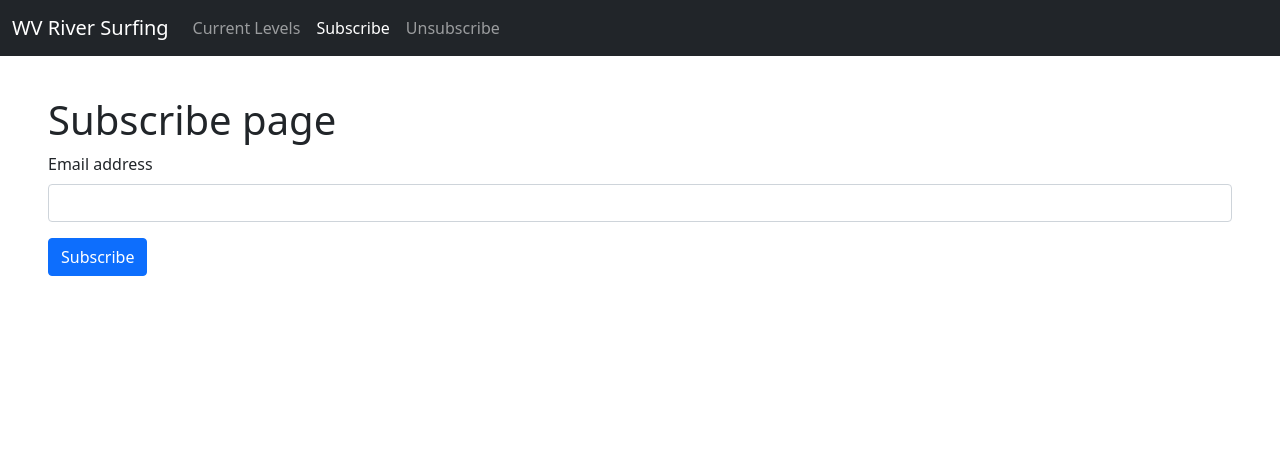
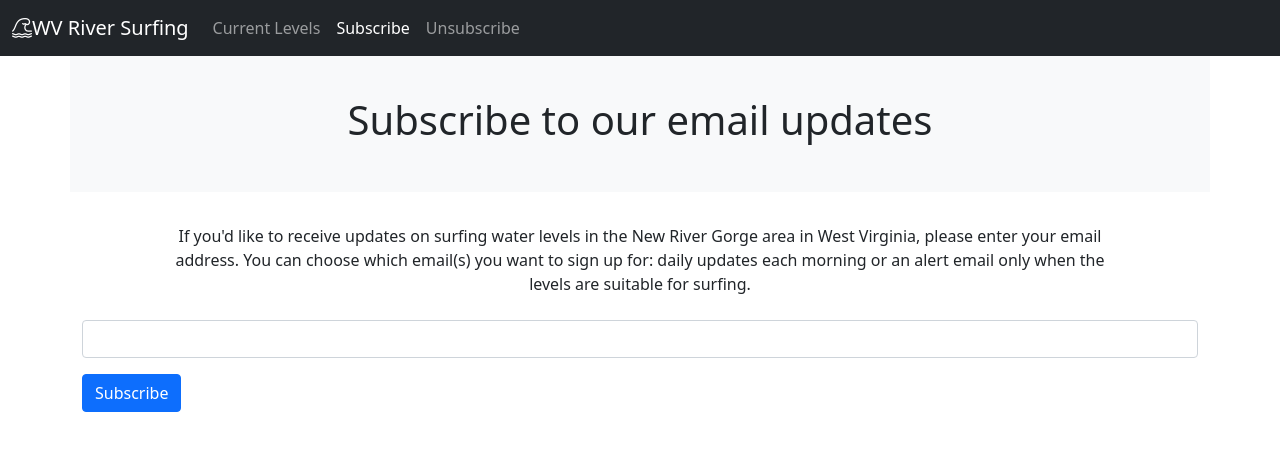
Before and after one commit to bayerowatson/water_level, a React (Create React App) app in the folder client/: page /subscribe in a window 1280 px wide. Shown: the top 450 px of the page. Built offline with nearby package versions, Linux system fonts and the light colour scheme.

Commit message:
updating layout

```diff
--- a/client/public/index.html
+++ b/client/public/index.html
@@ -2,7 +2,8 @@
 <html lang="en">
   <head>
     <meta charset="utf-8" />
-    <link rel="icon" href="%PUBLIC_URL%/favicon.ico" />
+    <link rel="icon" href="%PUBLIC_URL%/tsunami.svg" />
+    <link rel="stylesheet" href="https://cdn.jsdelivr.net/npm/bootstrap-icons@1.7.2/font/bootstrap-icons.css">
     <meta name="viewport" content="width=device-width, initial-scale=1" />
     <meta name="theme-color" content="#000000" />
     <meta
--- a/client/src/App.js
+++ b/client/src/App.js
@@ -13,15 +13,9 @@ const App = () => {
     <div>
       <Navbar />
       <Routes>
-      <Route exact path="/" element={<Levels />} />
-      <Route exact path="/subscribe" element={<Subscribe />} />
-      <Route exact path="/unsubscribe" element={<Unsubscribe />} />
-      {/* <Route path="/subscribe">
-        <Subscribe />
-      </Route>
-      <Route path="/unsubscribe">
-        <Unsubscribe />
-      </Route> */}
+        <Route exact path="/" element={<Levels />} />
+        <Route exact path="/subscribe" element={<Subscribe />} />
+        <Route exact path="/unsubscribe" element={<Unsubscribe />} />
       </Routes>
     </div>
   );
--- a/client/src/components/Levels.js
+++ b/client/src/components/Levels.js
@@ -7,8 +7,8 @@ const Levels = () => {
 
     const [gauley, setGauley] = useState('loading...');
     const [dries, setDries] = useState('loading...');
-    const [gauleyTime, setGauleyTime] = useState('');
-    const [driesTime, setDriesTime] = useState('');
+    const [gauleyDateTime, setGauleyDateTime] = useState('');
+    const [driesDateTime, setDriesDateTime] = useState('');
 
 
     const getLevels = () => {
@@ -17,8 +17,10 @@ const Levels = () => {
             .then(res => {
                 setGauley(res.data.gauley.value + " ft.");
                 setDries(res.data.dries.value + " ft.");
-                setGauleyTime("Last updated: " + res.data.gauley.dateTime);
-                setDriesTime("Last updated: " + res.data.dries.dateTime);
+                let gauleyDT = new Date(res.data.gauley.dateTime);
+                let driesDT = new Date(res.data.dries.dateTime);
+                setGauleyDateTime("Last Updated: " + gauleyDT.toTimeString());
+                setDriesDateTime("Last Updated: " + driesDT.toTimeString());
 
             })
             .catch(err => console.log(err));
@@ -54,19 +56,19 @@ const Levels = () => {
             </div>
 
             <div className="min-vh-100 d-flex flex-column justify-content-center" id="levels">
-                <h1 className="text-center display-3 fw-bold">Current Water Levels</h1>
-                <div className="lead mx-5">
+                <h1 className="text-center display-4 fw-bold">Current Water Levels</h1>
+                <div className="fs-4 m-5">
                     <table className="table table-hover ">
                         <tbody>
                             <tr>
                                 <td>Gauley below Summersville Dam</td>
                                 <td>{gauley}</td>
-                                <td>{gauleyTime}</td>
+                                <td className="fs-5 align-bottom">{gauleyDateTime}</td>
                             </tr>
                             <tr>
                                 <td>New River Dries below Hawk's Nest Dam</td>
                                 <td>{dries}</td>
-                                <td>{driesTime}</td>
+                                <td className="fs-5 align-bottom">{driesDateTime}</td>
                             </tr>
                         </tbody>
                     </table>
--- a/client/src/components/Navbar.js
+++ b/client/src/components/Navbar.js
@@ -8,7 +8,7 @@ const Navbar = () => {
 
       <nav className="navbar fixed-top navbar-expand-lg navbar-dark bg-dark">
         <div className="container-fluid">
-          <Link className="navbar-brand" to="/#top">WV River Surfing</ Link>
+          <Link className="navbar-brand" to="/#top"><i className="bi bi-tsunami"></i>WV River Surfing</ Link>
           <button className="navbar-toggler" type="button" data-bs-toggle="collapse" data-bs-target="#navbarOptions" aria-controls="navbarOptions" aria-expanded="false" aria-label="Toggle navigation">
             <span className="navbar-toggler-icon"></span>
           </button>
--- a/client/src/components/Subscribe.js
+++ b/client/src/components/Subscribe.js
@@ -41,13 +41,21 @@ const Subscribe = () => {
     }
 
     return (
-        <div className="pt-5 mx-5">
-            <div className="h1 pt-5">
-                Subscribe page
+        <div className="mt-5 container">
+            <div className="row">
+                <div className="col h1 text-center py-3 py-md-5 bg-light h-25">
+                    Subscribe to our email updates
                 </div>
+            </div>
+            <div className="row justify-content-center">
+                <div className="col col-md-10 fs-6 m-3 p-2 text-lg-center">
+                    If you'd like to receive updates on surfing water levels in the New River Gorge area in West Virginia, please enter your email address. You can choose which email(s) you want to sign up for: daily updates each morning or an alert email only when the levels are suitable for surfing.
+                </div>
+            </div>
+            <div className="row justify-content-center">
+                <div className="col">
                     <form onSubmit={handleSubmit}>
                         <div className="mb-3">
-                    <label htmlFor="inputEmail" className="form-label">Email address</label>
                             <input
                                 type="email"
                                 className="form-control"
@@ -65,6 +73,9 @@ const Subscribe = () => {
                         </div>
                     }
                 </div>
+            </div>
+
+        </div>
 
      );
 }
--- a/client/src/components/Unsubscribe.js
+++ b/client/src/components/Unsubscribe.js
@@ -13,7 +13,6 @@ const Unsubscribe = () => {
     }
 
     const handleDelete = (e) => {
-//add logic to confirm delete
         e.preventDefault();
         if (email) {
             axios
@@ -37,13 +36,13 @@ const Unsubscribe = () => {
     }
 
     return (
-        <div className="pt-5 mx-5">
-            <div className="h1 pt-5">
-                Unsubscribe page
+        <div className="mt-5 mx-5">
+            <div className="h1 pt-5 text-center">
+                Unsubscribe
             </div>
-            <form onSubmit={handleDelete}>
+            <form>
                 <div className="mb-3">
-                    <label htmlFor="inputEmail" className="form-label">Email address to unsubscribe</label>
+                    <label htmlFor="inputEmail" className="form-label">Enter your email address to unsubscribe</label>
                     <input
                         type="email"
                         className="form-control"
@@ -52,7 +51,9 @@ const Unsubscribe = () => {
                         onChange={handleChange}/>
                 </div>
 
-                <button type="submit" className="btn btn-primary">Unsubscribe</button>
+                <button type="button" className="btn btn-primary" data-bs-toggle="modal" data-bs-target="#staticBackdrop">
+                    Unsubscribe
+                </button>
             </form>
             {success &&
             <div className="lead">
@@ -61,6 +62,22 @@ const Unsubscribe = () => {
             </div>
             }
 
+
+
+            <div className="modal fade" id="staticBackdrop" data-bs-backdrop="static" data-bs-keyboard="false" tabindex="-1" aria-labelledby="staticBackdropLabel" aria-hidden="true">
+                <div className="modal-dialog modal-dialog-centered">
+                    <div className="modal-content">
+                        <div className="modal-body">
+                            Are you sure you want to unsubscribe {email}?
+                        </div>
+                        <div className="modal-footer">
+                            <button type="button" className="btn btn-secondary" data-bs-dismiss="modal" onClick={()=> setEmail('')}>Close</button>
+                            <button type="button" className="btn btn-primary" onClick={handleDelete} data-bs-dismiss="modal">Unsubscribe</button>
+                        </div>
+                    </div>
+                </div>
+            </div>
+
         </div>
 
      );
```
Also changed, not shown: client/public/tsunami.svg (added). Lines whose indentation alone changed are shown as unchanged.
